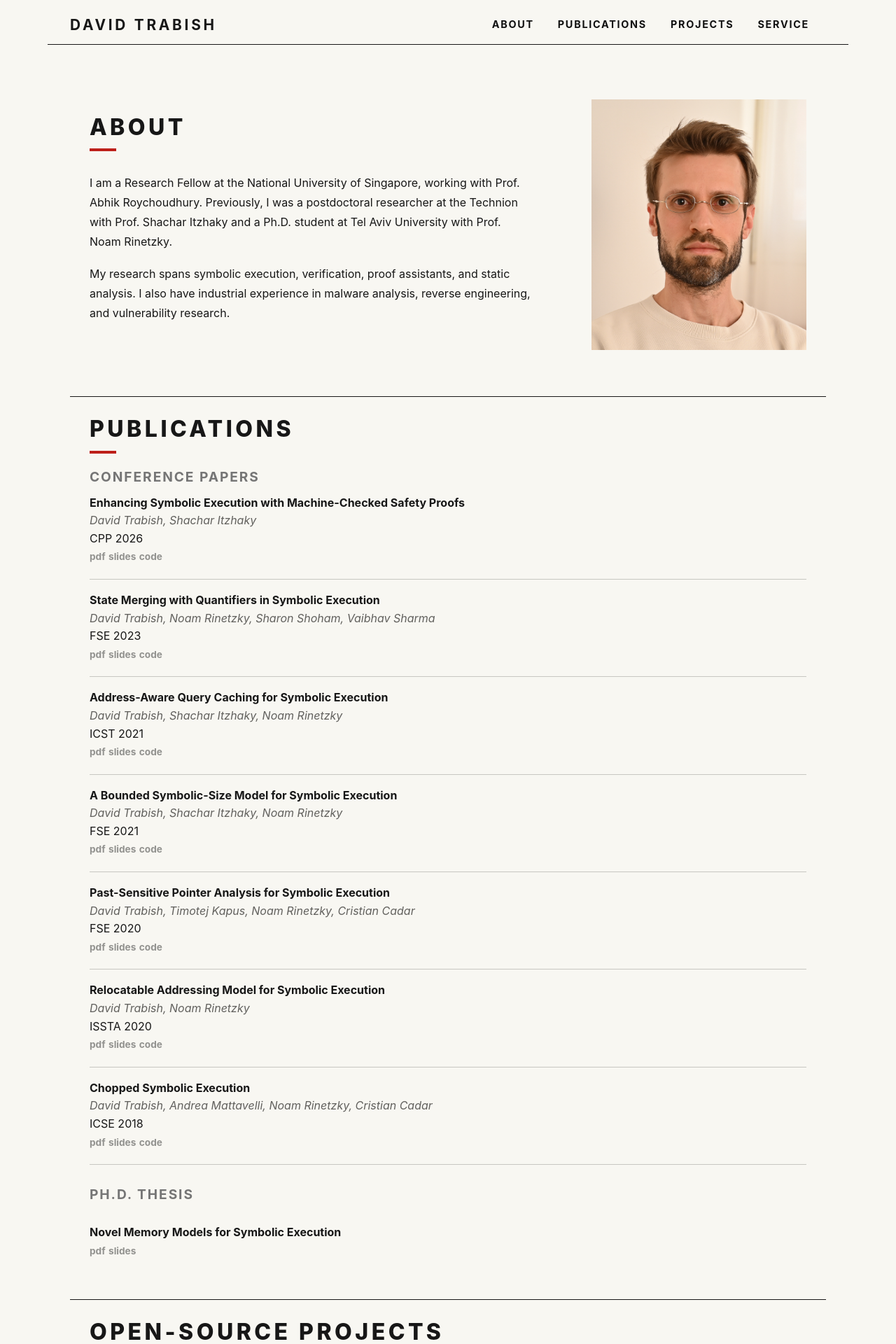
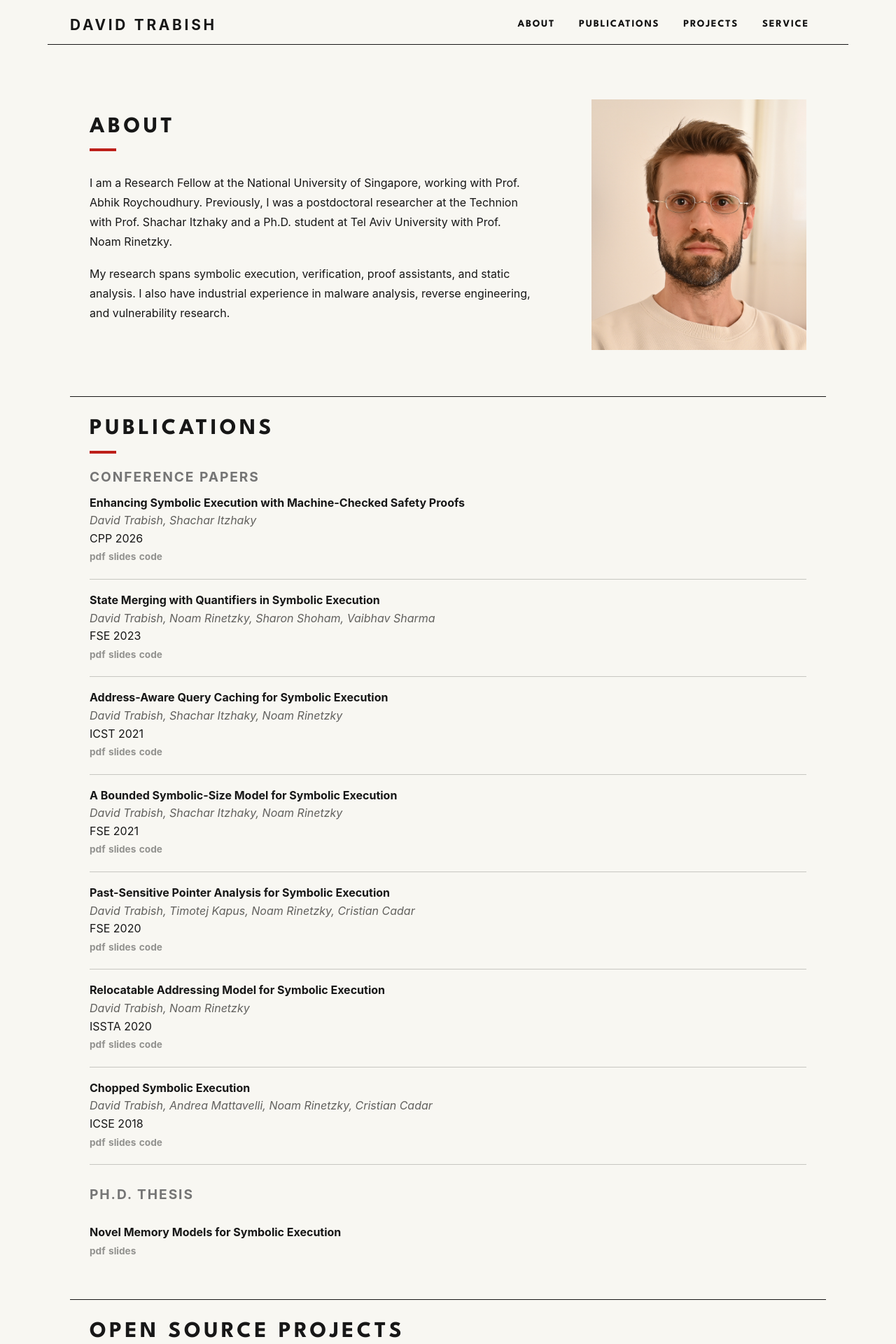
Before and after one commit to davidtr1037/davidtr1037.github.io, a Jekyll site: the page built from about.md, in a window 1280 px wide. Shown: the top 1920 px of the page at 70% size. Built offline with Jekyll 4.4.1, drawn with Linux system fonts in a browser that asks for light colours.

Commit message:
updating

```diff
--- a/_includes/head.html
+++ b/_includes/head.html
@@ -2,6 +2,9 @@
   <meta charset="utf-8">
   <meta http-equiv="X-UA-Compatible" content="IE=edge">
   <meta name="viewport" content="width=device-width, initial-scale=1">
+  <link rel="preconnect" href="https://fonts.googleapis.com">
+  <link rel="preconnect" href="https://fonts.gstatic.com" crossorigin>
+  <link href="https://fonts.googleapis.com/css2?family=League+Spartan:wght@700&display=swap" rel="stylesheet">
   {%- seo -%}
   <link rel="stylesheet" href="{{ "/assets/css/style.css" | relative_url }}">
   {%- feed_meta -%}
--- a/_sass/minima/custom-styles.scss
+++ b/_sass/minima/custom-styles.scss
@@ -45,6 +45,7 @@
   display: inline-block;
   margin: 0 !important;
   padding: 0;
+  font-family: "League Spartan", sans-serif;
   font-size: .90rem;
   font-weight: 700;
   letter-spacing: .12em;
@@ -67,6 +68,7 @@
   width: fit-content;
   margin: 0 0 31px;
   padding-bottom: 15px;
+  font-family: "League Spartan", sans-serif;
   font-size: clamp(1.5rem, 2.8vw, 2rem);
   font-weight: 800;
   letter-spacing: .14em;
--- a/about.md
+++ b/about.md
@@ -25,7 +25,7 @@
 
   {% assign projects_page = site.pages | where: "path", "projects.md" | first %}
   <section class="portfolio-section" id="projects" aria-labelledby="projects-heading">
-    <div class="portfolio-section-heading"><h2 id="projects-heading">Open-source projects</h2></div>
+    <div class="portfolio-section-heading"><h2 id="projects-heading">Open Source Projects</h2></div>
     <div class="portfolio-content portfolio-projects">{{ projects_page.content | markdownify }}</div>
   </section>
 
```
